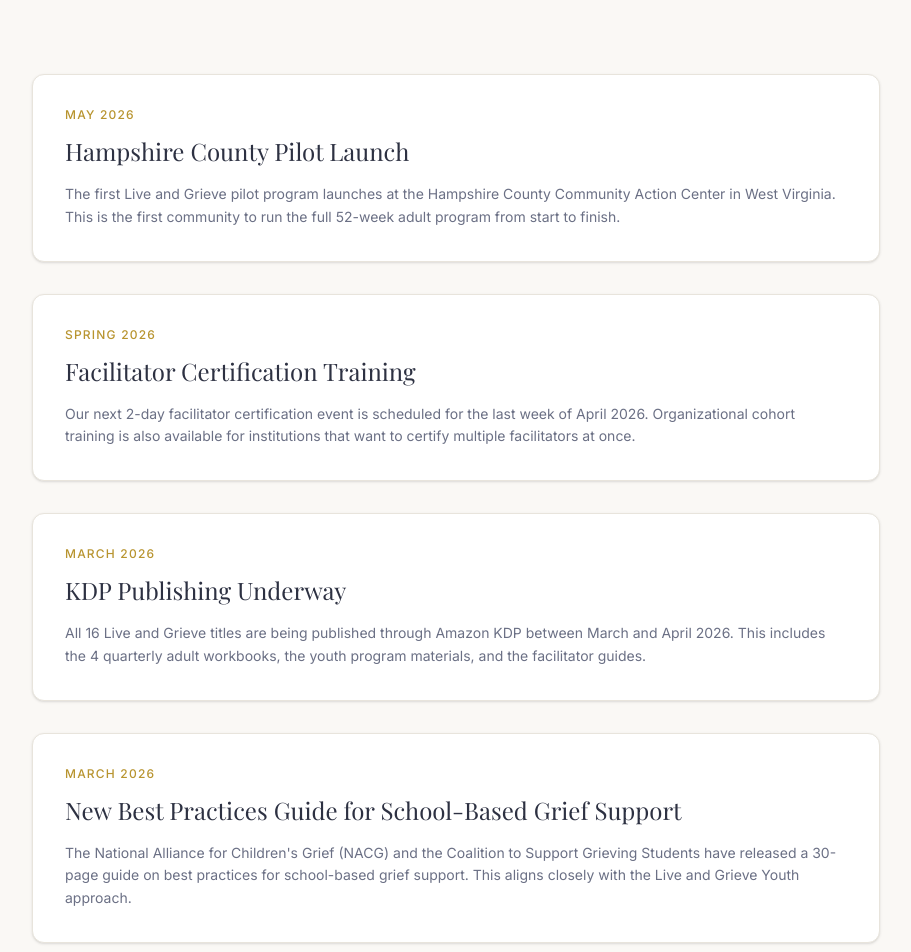
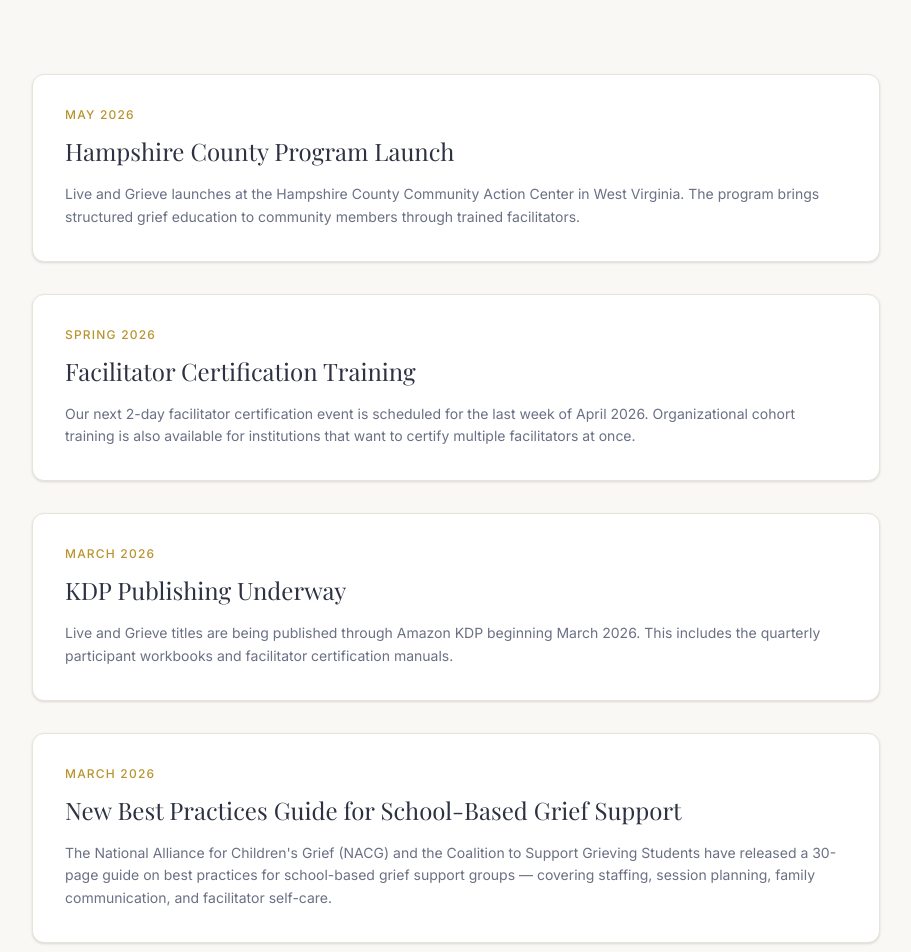
Before and after one commit to simmstrucking-oss/tripillar-redesign, a Next.js app: page /content/news in a window 1280 px wide. Shown: the part 420-1372 px from the top of the page, without its empty margins (184-1095 px from the left). Built offline with nearby package versions, Linux system fonts and the light colour scheme; a web font is replaced by a local one.

Commit message:
Fix news page compliance: remove pilot language, outcome claims, unverified youth content

```diff
--- a/app/content/news/page.tsx
+++ b/app/content/news/page.tsx
@@ -4,14 +4,14 @@ import type { Metadata } from "next";
 export const metadata: Metadata = {
   title: "News | Tri-Pillars™",
   description:
-    "Program updates, pilot launches, publishing milestones, and training announcements from Tri-Pillars.",
+    "Program updates, publishing milestones, training announcements, and field news from Tri-Pillars.",
 };
 
 const news = [
   {
     date: "May 2026",
-    title: "Hampshire County Pilot Launch",
-    desc: "The first Live and Grieve pilot program launches at the Hampshire County Community Action Center in West Virginia. This is the first community to run the full 52-week adult program from start to finish.",
+    title: "Hampshire County Program Launch",
+    desc: "Live and Grieve launches at the Hampshire County Community Action Center in West Virginia. The program brings structured grief education to community members through trained facilitators.",
   },
   {
     date: "Spring 2026",
@@ -21,12 +21,12 @@ const news = [
   {
     date: "March 2026",
     title: "KDP Publishing Underway",
-    desc: "All 16 Live and Grieve titles are being published through Amazon KDP between March and April 2026. This includes the 4 quarterly adult workbooks, the youth program materials, and the facilitator guides.",
+    desc: "Live and Grieve titles are being published through Amazon KDP beginning March 2026. This includes the quarterly participant workbooks and facilitator certification manuals.",
   },
   {
     date: "March 2026",
     title: "New Best Practices Guide for School-Based Grief Support",
-    desc: "The National Alliance for Children's Grief (NACG) and the Coalition to Support Grieving Students have released a 30-page guide on best practices for school-based grief support. This aligns closely with the Live and Grieve Youth approach.",
+    desc: "The National Alliance for Children's Grief (NACG) and the Coalition to Support Grieving Students have released a 30-page guide on best practices for school-based grief support groups — covering staffing, session planning, family communication, and facilitator self-care.",
   },
 ];
 
```
